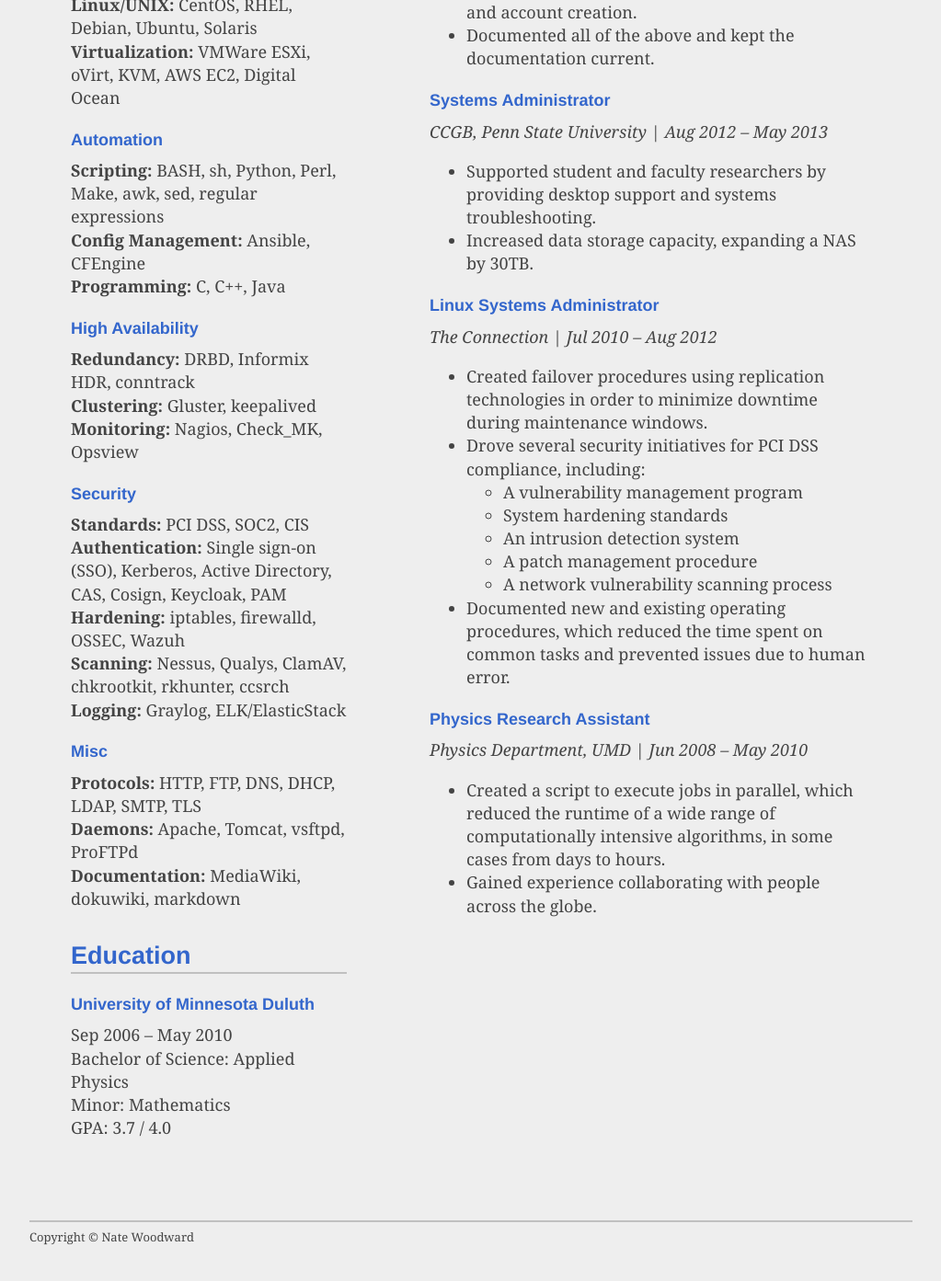
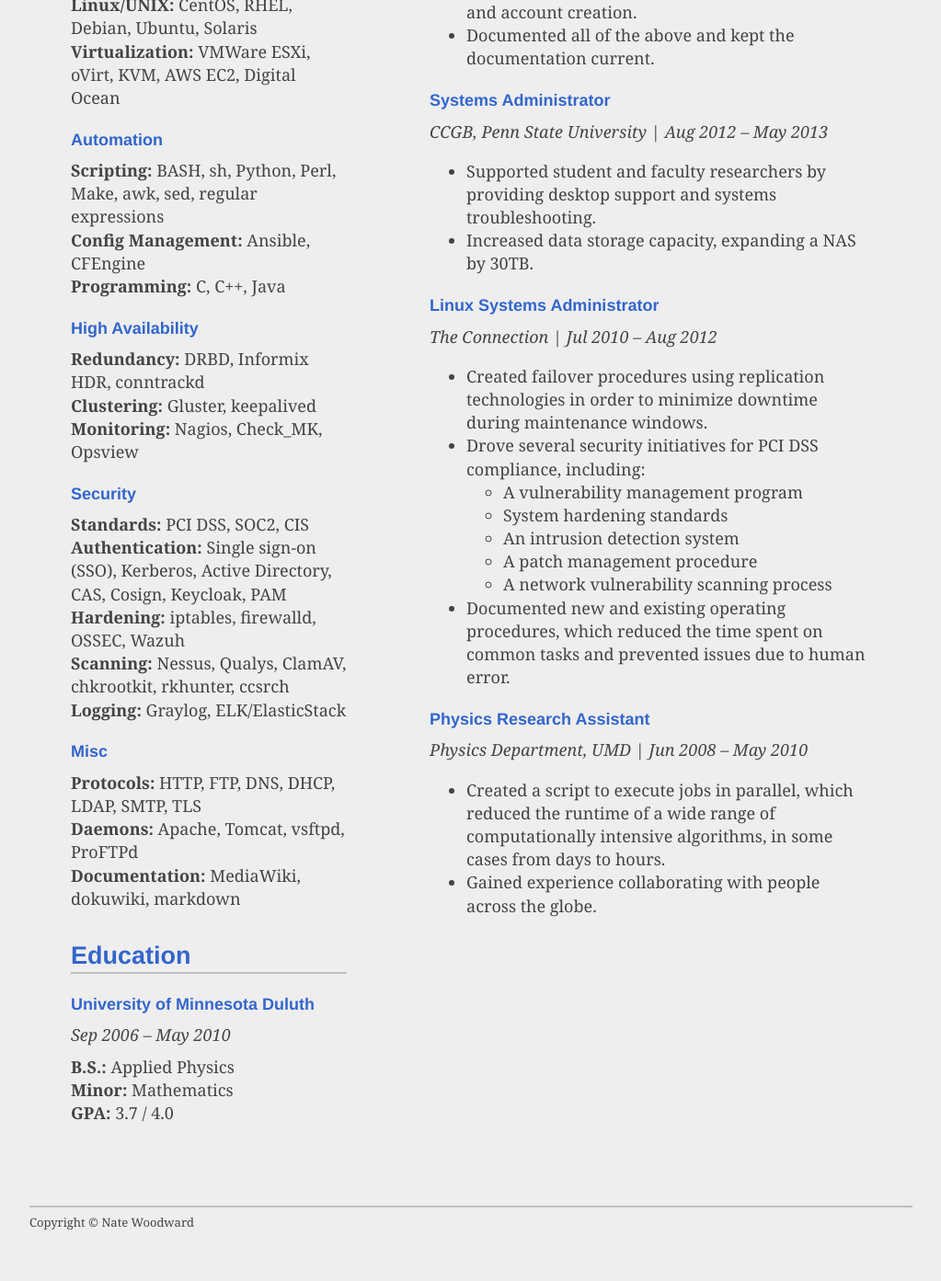
Before and after one commit to natewoodward/natewoodward.github.io, a Jekyll site: the page built from index.html, in a window 1280 px wide and 1400 px high, scrolled down 901 px. Shown: the top 1393 px of the window at 92% size, without its empty margins (128-1151 px from the left). Built offline with Jekyll 4.4.1, drawn with Linux system fonts in a browser that asks for light colours.

Commit message:
CV changes

```diff
--- a/index.html
+++ b/index.html
@@ -38,7 +38,7 @@ title: "Home"
 
 	<h4>High Availability</h4>
 	<p>
-	<strong>Redundancy:</strong> DRBD, Informix HDR, conntrack</br>
+	<strong>Redundancy:</strong> DRBD, Informix HDR, conntrackd</br>
 	<strong>Clustering:</strong> Gluster, keepalived</br>
 	<strong>Monitoring:</strong> Nagios, Check_MK, Opsview
 	</p>
@@ -64,10 +64,11 @@ title: "Home"
 	<h2>Education</h2>
 	<h4>University of Minnesota Duluth</h4>
 	<p>
-	Sep 2006 &ndash; May 2010<br/>
-	Bachelor of Science: Applied Physics<br/>
-	Minor: Mathematics<br/>
-	GPA: 3.7 / 4.0
+	<em>Sep 2006 &ndash; May 2010</em><br/>
+	</p><p>
+	<strong>B.S.:</strong> Applied Physics<br/>
+	<strong>Minor:</strong> Mathematics<br/>
+	<strong>GPA:</strong> 3.7 / 4.0
 	</p>
 
 </section>
```
